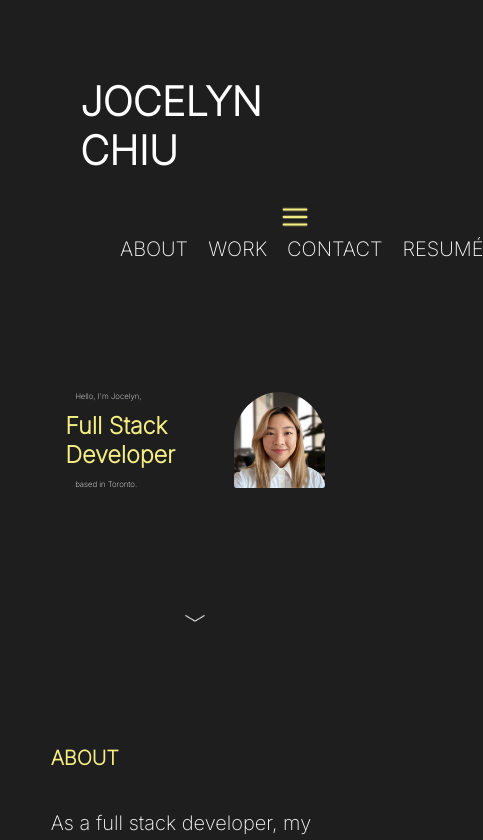
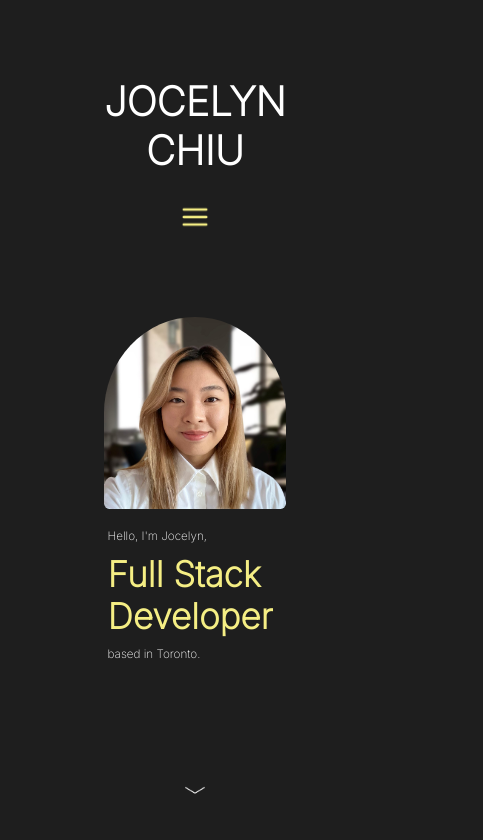
Before and after one commit to jjocelynn/jocelyn-portfolio, a React (Create React App) app: page / in a window 390 px wide. Shown: the top 840 px of the page, 483 px wide, since content can reach past the window. Built offline with nearby package versions, Linux system fonts and the light colour scheme.

Commit message:
fixed pause issue with video loader, made page responsive, updated contact link on submit

```diff
--- a/src/App.css
+++ b/src/App.css
@@ -12,6 +12,7 @@
   margin-left: 13vw;
   margin-right: 13vw;
   position: relative;
+  min-height: 60vh;
 }
 
 h3 {
@@ -27,6 +28,7 @@ h3 {
   width: 35px;
   right: 10%;
   transition: width 2s linear 1s;
+  z-index: 1;
 }
 
 /* NAV BAR */
@@ -165,6 +167,7 @@ ul {
 
 .resumeIcon {
   width: 15vw;
+  min-width: 100px;
   height: fit-content;
   padding-right: 20px;
 }
@@ -177,13 +180,14 @@ ul {
 }
 
 #resumeIcon {
-  width: 90px;
+  width: 6vw;
+  min-width: 70px;
 }
 
 #resume {
   justify-content: center;
   align-items: center;
-  margin-top: 30px;
+  margin-bottom: 30px;
 }
 
 #resume a {
@@ -217,7 +221,8 @@ ul {
 .workImg {
   width: 100%;
   height: auto;
-  max-width: 100%; /* Ensure the image doesn't exceed its container */
+  max-width: 100%;
+  /* Ensure the image doesn't exceed its container */
   aspect-ratio: 16 / 9;
 }
 
@@ -243,6 +248,11 @@ ul {
   height: 0px;
   margin: 0 20px;
 }
+
+#keyTechnologies {
+  color: var(--secondary);
+}
+
 .workButtons {
   display: flex;
   flex-direction: row;
@@ -265,6 +275,7 @@ dialog {
   border: none;
   overflow: hidden;
 }
+
 .videoContainer {
   width: 70vw;
 }
@@ -278,8 +289,6 @@ video {
 #contact {
   width: 100%;
   background: var(--background);
-  margin: auto;
-  padding-bottom: 100px;
 }
 
 #contact section {
@@ -328,6 +337,9 @@ footer {
   flex-direction: column;
   align-items: center;
   padding: 50px 0;
+  position: relative;
+  bottom: 0;
+  z-index: 0;
 }
 
 .icon {
@@ -336,22 +348,136 @@ footer {
   margin: 10px;
 }
 
-@media screen and (max-width: 768px) {
+@media screen and (max-width: 970px) {
   #menuIcon {
     display: flex;
   }
+
   header {
+    width: inherit;
     flex-flow: row wrap;
   }
+
   nav {
     width: 100vw;
-    text-align: right;
+    text-align: center;
+  }
+
+  nav ul {
+    padding: 0;
+    display: none;
+    flex-direction: column;
+  }
+
+  nav ul li {
+    padding: 0;
+    border-bottom: 1px solid white;
     transition: all 2s ease-out;
   }
-  nav ul li {
-    padding-right: 0;
+
+  #introContainer {
+    flex-direction: column-reverse;
+    align-content: center;
+  }
+
+  #introImage img {
+    margin: auto;
+
+  }
+
+  #introText {
+    text-align: center;
+    width: 75%;
+    padding-top: 10px;
+  }
+
+  #introText p {
+    font-size: 3vw;
+    text-align: left;
+  }
+
+  #introText h2 {
+    font-size: 9vw;
+    text-align: left;
+    padding-left: 10px;
+  }
+
+  .projects:nth-child(odd) {
+    flex-direction: column;
+  }
+
+  .projects:nth-child(even) {
+    flex-direction: column-reverse;
+  }
+
+  .imgContainer,
+  .workText {
+    width: inherit;
+  }
+
+  .workText hr {
+    display: none;
+  }
+
+  .workText {
+    margin-top: 16px;
+  }
+
+  #resumeOverview {
+    min-width: 75%;
+
+  }
+
+  #proficiencies {
+    flex-direction: column;
+  }
+
+  .proficienciesCategories:first-child {
+    margin-bottom: 50px;
+  }
+
+  .listBody {
+    flex-direction: column;
+    margin: 20px;
+    width: inherit;
+  }
+
+  .resumeText {
+    width: 100%;
+  }
+
+  #resume a {
+    text-align: center;
+    font-size: 16px;
   }
 }
 
 @media screen and (max-width: 576px) {
+  header {
+    width: inherit;
+    align-items: center;
+    justify-content: center;
+    margin-bottom: 0;
+  }
+
+  h1 {
+    text-align: center;
+  }
+
+  #menuDiv {
+    display: flex;
+    width: 100vw;
+  }
+
+  #menuIcon {
+    margin: auto;
+    padding-bottom: 20px;
+  }
+
+  #resume a {
+    text-align: center;
+    font-size: 16px;
+    padding: 10px;
+    transition: all 2s ease;
+  }
 }
--- a/src/assets/data.js
+++ b/src/assets/data.js
@@ -10,6 +10,17 @@ import jdtVideo from "../assets/videos/JDT-Demo-Compressed.mp4";
 import codefolioVideo from "../assets/videos/Codefolio-Demo-Compressed.mp4";
 
 export const data = [
+  {
+    id: "wikigo",
+    title: "WikiGo",
+    description:
+      "WikiGO is a JavaScript based web application that combines MediaWiki and Mapbox API's. Together, a travel website is created that provides users with relevant information based on the city that is searched. WikiGO offers curious users a way to learn more about the history of a destination while being able to see exactly where it is on an interactive map below.",
+    technologies:
+      "JavaScript, jQuery HTML, CSS, Materialize, MapBox, MediaWiki.",
+    photo: wikiGoImg,
+    demoLink: "https://jjocelynn.github.io/WikiGo/",
+    repoLink: "https://github.com/jjocelynn/WikiGo",
+  },
   {
     id: "jdt",
     title: "JDT EventWorks",
@@ -31,17 +42,6 @@ export const data = [
     photo: codefolioImg,
     video: codefolioVideo,
     repoLink: "https://github.com/MannyAulakh/Codefolio",
-  },
-  {
-    id: "wikigo",
-    title: "WikiGo",
-    description:
-      "WikiGO is a JavaScript based web application that combines MediaWiki and Mapbox API's. Together, a travel website is created that provides users with relevant information based on the city that is searched. WikiGO offers curious users a way to learn more about the history of a destination whilst being able to see exactly where it is on an interactive map below.",
-    technologies:
-      "JavaScript, jQuery HTML, CSS, Materialize, MapBox, MediaWiki.",
-    photo: wikiGoImg,
-    demoLink: "https://jjocelynn.github.io/WikiGo/",
-    repoLink: "https://github.com/jjocelynn/WikiGo",
   },
   {
     id: "weatherDashboard",
--- a/src/components/Footer.js
+++ b/src/components/Footer.js
@@ -20,7 +20,7 @@ export default function Footer() {
           />
         </a>
       </div>
-      • coded by Jocelyn • last updated Sept 13, 2023 •
+      • coded by Jocelyn • last updated Oct 4, 2023 •
     </footer>
   );
 }
--- a/src/components/NavTabs.js
+++ b/src/components/NavTabs.js
@@ -8,7 +8,6 @@ function NavTabs({ currentPage, handlePageChange }) {
   function expandNav() {
     if (ul.current.style.display === "flex") {
       ul.current.style.display = "none";
-
     } else {
       ul.current.style.display = "flex";
     }
@@ -16,7 +15,7 @@ function NavTabs({ currentPage, handlePageChange }) {
 
   //when the page width is above 768px, the menu will be displayed in a row. when it is less, hide he menu
   const handleResize = () => {
-    if (window.innerWidth > 768) {
+    if (window.innerWidth > 970) {
       ul.current.style.display = "flex";
       ul.current.style.flexDirection = "row";
     } else {
@@ -36,12 +35,14 @@ function NavTabs({ currentPage, handlePageChange }) {
           JOCELYN CHIU
         </a>
       </h1>
+      <div id="menuDiv">
         <img
           src={menu}
           id="menuIcon"
           alt="collapsible menu icon"
           onClick={expandNav}
         />
+      </div>
       <nav>
         <ul ref={ul}>
           <li>
--- a/src/components/VideoPlayerModal.js
+++ b/src/components/VideoPlayerModal.js
@@ -28,6 +28,7 @@ export default function VideoPlayerModal({ visible, setVisible, content }) {
   // when close button is clicked or when user clicks away from video
   const handleClose = () => {
     setVisible(false); //close the video modal
+    videoRef.current?.pause(); //pause on close
   };
 
   return (
--- a/src/pages/Contact.js
+++ b/src/pages/Contact.js
@@ -75,7 +75,7 @@ export default function Contact() {
       <input
         name="_redirect"
         type="hidden"
-        value="http://localhost:3000/#intro" //replace this part once i publish.
+        value="https://jjocelynn.github.io/jocelyn-portfolio/"
       />
       <h3>CONTACT</h3>
       <section>
--- a/src/pages/Resume.js
+++ b/src/pages/Resume.js
@@ -7,6 +7,12 @@ export default function Resume() {
   return (
     <section id="resumeOverview">
       <h3>AT A GLANCE</h3>
+      <section id="resume">
+        <img src={resumeIcon} alt="resume icon" id="resumeIcon"></img>
+        <a href={resumePDF} target="blank">
+          View my resumé
+        </a>
+      </section>
       <section id="proficiencies">
         <section id="frontend" className="proficienciesCategories">
           <h5>Frontend Proficiencies</h5>
@@ -50,12 +56,6 @@ export default function Resume() {
           </div>
         </section>
       </section>
-      <section id="resume">
-        <img src={resumeIcon} alt="resume icon" id="resumeIcon"></img>
-        <a href={resumePDF} target="blank">
-          View my resumé
-        </a>
-      </section>
     </section>
   );
 }
--- a/src/pages/Work.js
+++ b/src/pages/Work.js
@@ -55,7 +55,7 @@ export default function Work() {
               <hr />
             </div>
             <p>{item.description}</p>
-            <p>Key technologies: {item.technologies}</p>
+            <p id="keyTechnologies">Key technologies: {item.technologies}</p>
             <div className="workButtons">
               <button onClick={() => onViewDemo(item)}>View Demo</button>
               <button onClick={() => openRepo(item.repoLink)}>
```
Lines whose indentation alone changed are shown as unchanged.
